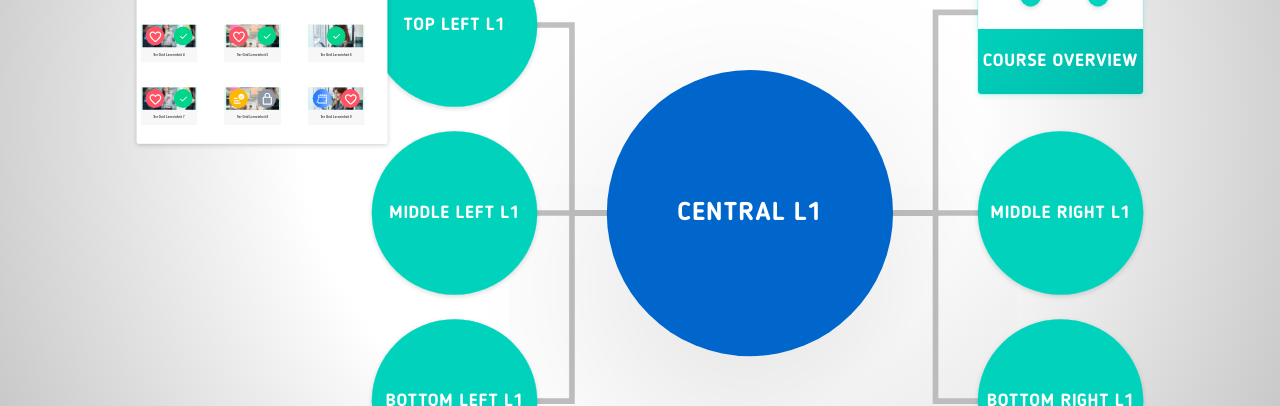
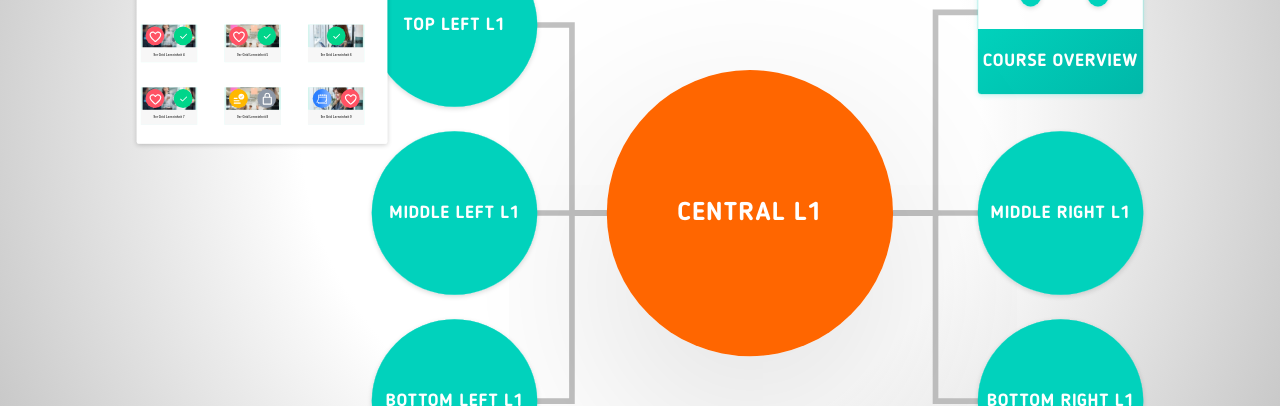
Before and after one commit to Ikeaboy83/mindora-react-flow2, a React (Vite) app: page / in a window 1280 px wide. Both pictures are taken after a click on the button "Kursübersicht". Shown: the part 324-730 px from the top of the page. Built offline with nearby package versions, Linux system fonts and the light colour scheme.

Commit message:
Deine Nachricht

```diff
--- a/src/components/courseOverview/CircularNode/CircularNode.jsx
+++ b/src/components/courseOverview/CircularNode/CircularNode.jsx
@@ -151,7 +151,7 @@ export const circularNodes = [
       type: 'central',
       label: 'CENTRAL L1',
       customStyle: {
-        background: '#0066cc'
+        background: '#ff6600'
       }
     },
   },
--- a/src/components/courseOverview/CourseOverviewFlowCanvas.css
+++ b/src/components/courseOverview/CourseOverviewFlowCanvas.css
@@ -107,3 +107,56 @@
 .react-flow__viewport {
   touch-action: pinch-zoom !important;
 }
+
+/* Radikale Lösung: Alle Touch-Events durchlassen */
+.react-flow__node[data-type="gridContainer"] {
+  pointer-events: none !important;
+  touch-action: none !important;
+  -webkit-touch-callout: none !important;
+  -webkit-user-select: none !important;
+  -khtml-user-select: none !important;
+  -moz-user-select: none !important;
+  -ms-user-select: none !important;
+  user-select: none !important;
+}
+
+.react-flow__node[data-type="gridContainer"] * {
+  pointer-events: none !important;
+  touch-action: none !important;
+}
+
+/* Touch-Events nur für Lerneinheiten aktivieren */
+.react-flow__node[data-type="lerneinheit"] {
+  pointer-events: auto !important;
+  touch-action: manipulation !important;
+}
+
+/* Universelle Lösung: Alle Nodes transparent für Touch-Events machen */
+.react-flow__node {
+  pointer-events: none !important;
+  touch-action: none !important;
+}
+
+.react-flow__node * {
+  pointer-events: none !important;
+  touch-action: none !important;
+}
+
+/* Nur spezifische Node-Typen interaktiv machen */
+.react-flow__node[data-type="lerneinheit"],
+.react-flow__node[data-type="circular"],
+.react-flow__node[data-type="firstWrapper"],
+.react-flow__node[data-type="secondWrapper"] {
+  pointer-events: auto !important;
+  touch-action: manipulation !important;
+}
+
+/* Touch-Events für den gesamten React Flow Container aktivieren */
+.react-flow {
+  touch-action: manipulation !important;
+}
+
+.react-flow__pane {
+  touch-action: manipulation !important;
+  pointer-events: auto !important;
+}
```
